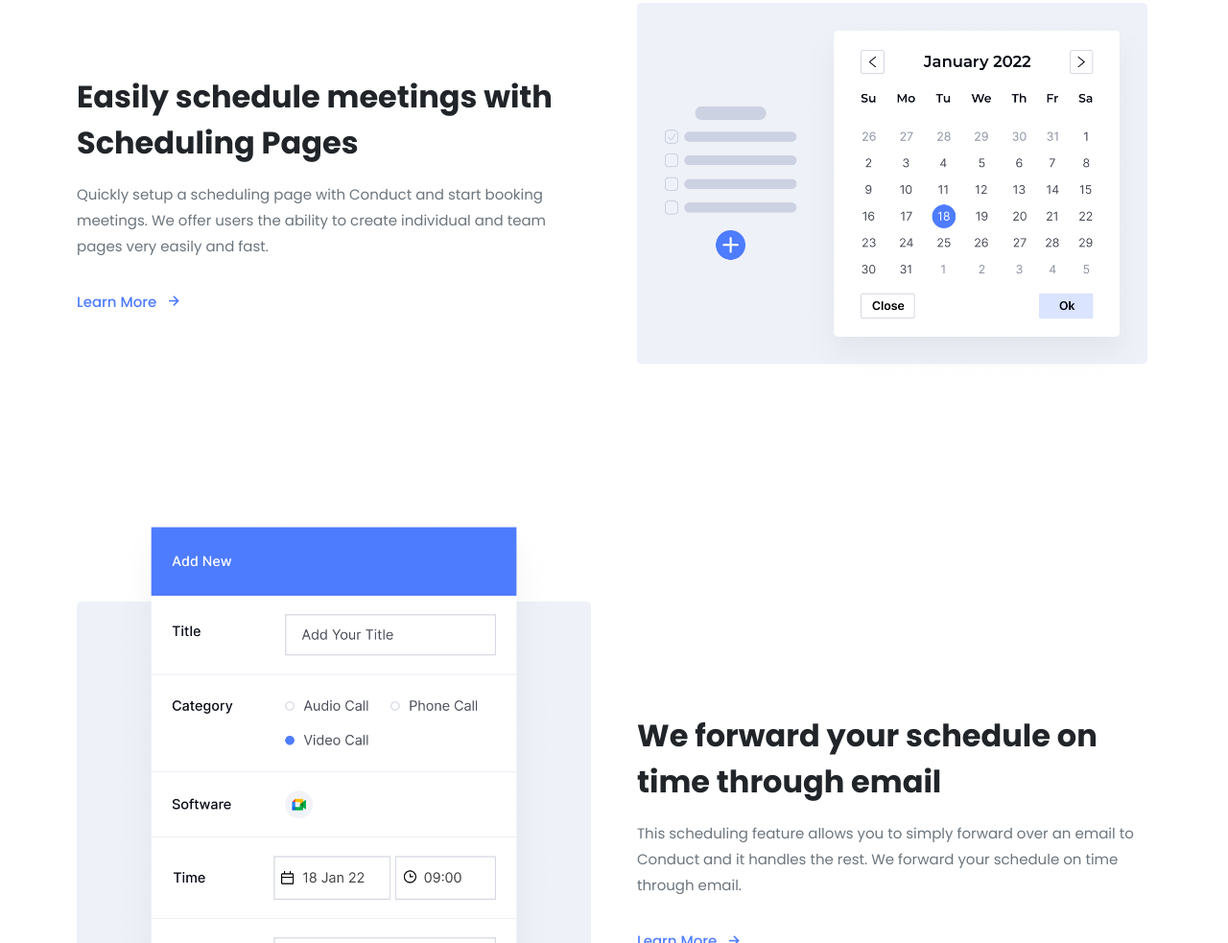
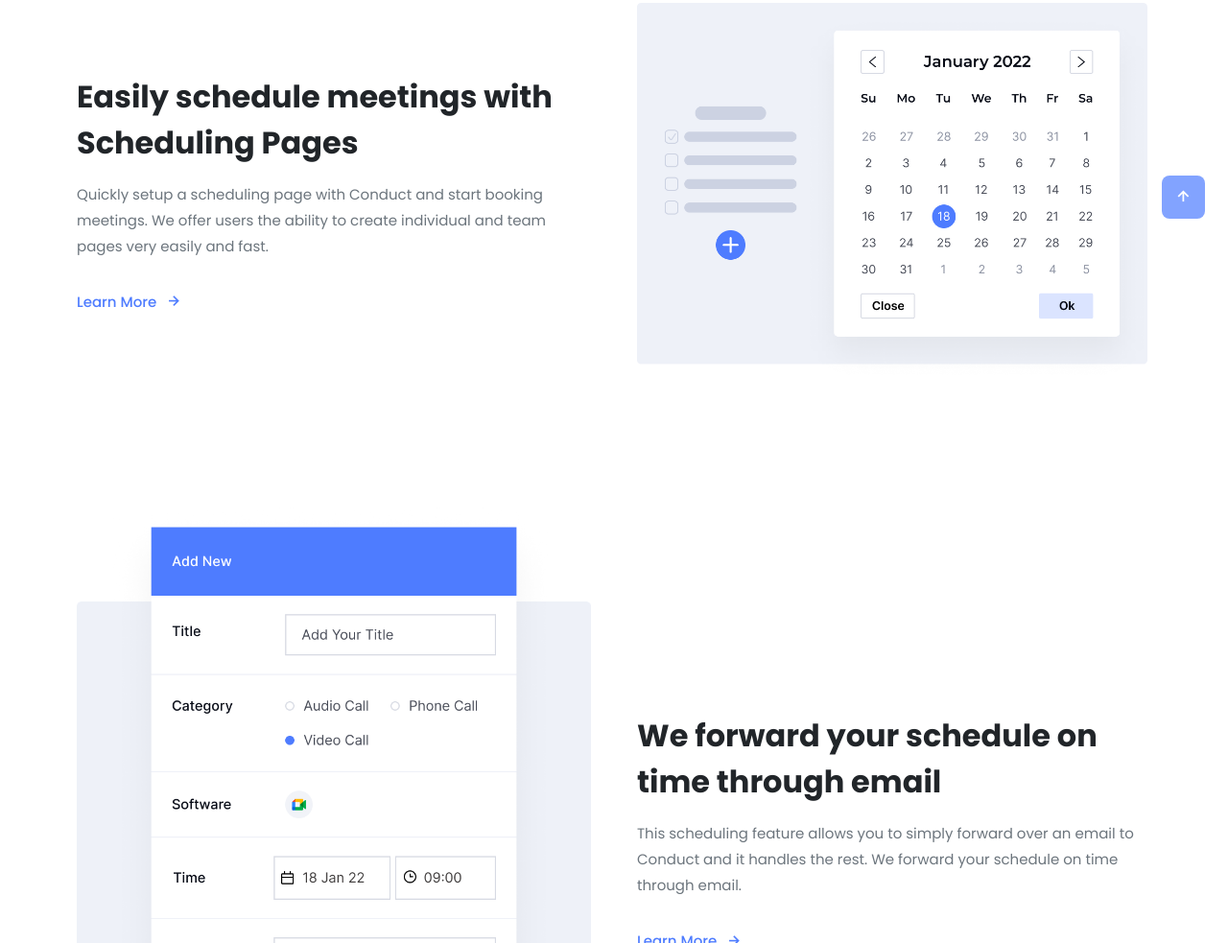
Before and after one commit to fajarfadillahh/conduct-meeting-arrange-website-html-css-js, a plain HTML site: page index.html in a window 1280 px wide. Shown: the part 1372-2355 px from the top of the page at 96% size. Drawn offline with nearby package versions, Linux system fonts and the light colour scheme.

Commit message:
scrollup section

```diff
--- a/index.html
+++ b/index.html
@@ -439,6 +439,12 @@
     </footer>
     <!-- ===== FOOTER SECTION ===== -->
 
+    <!-- ===== SCROLLUP SECTION ===== -->
+    <a href="#" class="scrollup" id="scroll-up">
+      <i class="bx bx-up-arrow-alt scrollup__icon"></i>
+    </a>
+    <!-- ===== SCROLLUP SECTION ===== -->
+
     <!-- ===== SWIPER JS ===== -->
     <script src="./js/swiper-bundle.min.js"></script>
 
--- a/js/main.js
+++ b/js/main.js
@@ -23,6 +23,16 @@ function stickyHeader() {
 }
 window.addEventListener("scroll", stickyHeader);
 
+// ===== SCROLLUP SECTION =====
+function scrollUp() {
+  const scrollup = document.getElementById("scroll-up");
+
+  this.scrollY > 200
+    ? scrollup.classList.add("scroll-action")
+    : scrollup.classList.remove("scroll-action");
+}
+window.addEventListener("scroll", scrollUp);
+
 // ===== TESTIMONIAL SWIPER =====
 let swiper = new Swiper(".testimonial-swiper", {
   centeredSlides: true,
--- a/scss/index.scss
+++ b/scss/index.scss
@@ -542,6 +542,35 @@ img {
   }
 }
 
+// ===== SCROLLUP SECTION =====
+.scrollup {
+  position: fixed;
+  right: 1.5rem;
+  bottom: -100%;
+  width: 45px;
+  height: 45px;
+  display: flex;
+  justify-content: center;
+  align-items: center;
+  padding: 0.3rem;
+  background-color: rgba($color: #4e7cff, $alpha: 0.7);
+  border-radius: 0.5rem;
+  font-size: 1.3rem;
+  color: $white-color;
+  transition: $transion-400;
+  cursor: pointer;
+  z-index: $z-tooltip;
+
+  &:hover {
+    background-color: rgba($color: #4e7cff, $alpha: 1);
+  }
+
+  // scroll action
+  &.scroll-action {
+    bottom: 3rem;
+  }
+}
+
 // ===== MEDIA QUERIES =====
 // width 480px
 @media screen and (min-width: 480px) {
```
Also changed, not shown: css/index.css.
